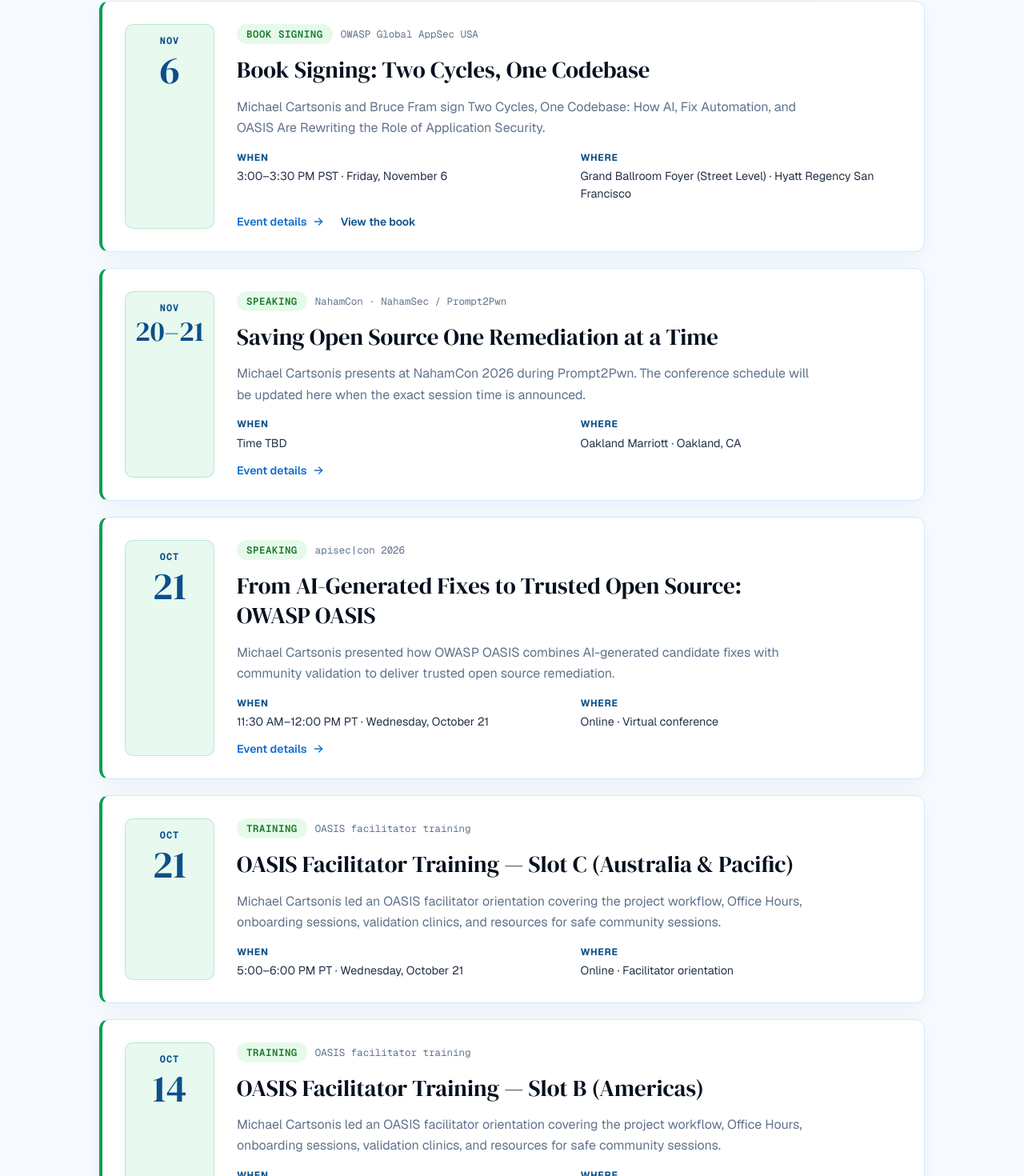
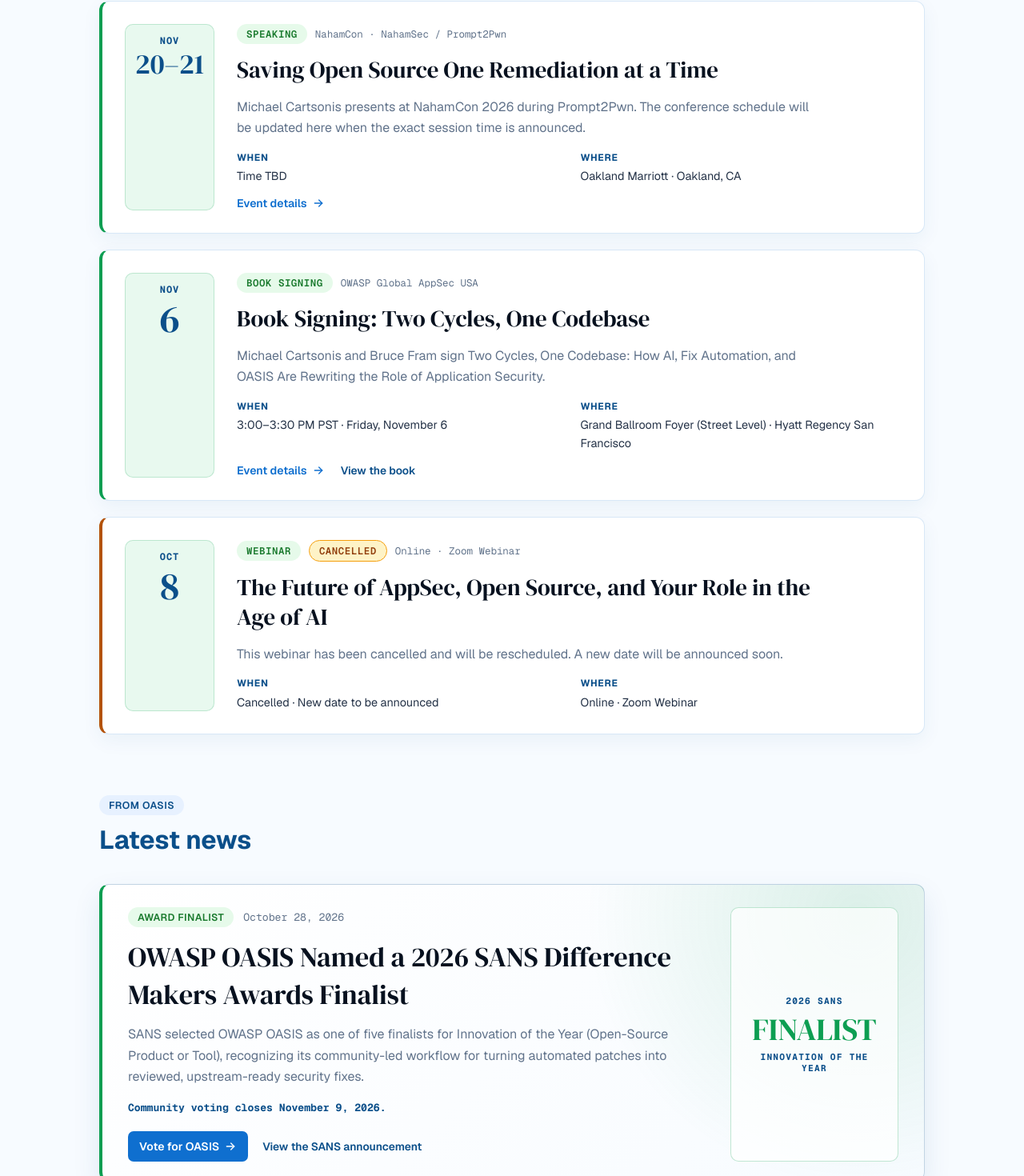
Before and after one commit to owasp-oasis/owasp-oasis-app, a React (Vite) app: page /news in a window 1280 px wide. Shown: the part 1383-2853 px from the top of the page at 80% size. Built offline with nearby package versions, Linux system fonts and the light colour scheme; no server answers.

Commit message:
Trim News event cards per review
Remove the 2025 OWASP BOF, facilitator training sessions, and APISecCon card from the News event list. Keep the shared calendar embed intact and move the Oakland NahamCon / Prompt2Pwn talk to the first position above the book signing.

```diff
--- a/src/pages/News.tsx
+++ b/src/pages/News.tsx
@@ -60,6 +60,19 @@
 
 const upcomingEvents: Event[] = [
   {
+    date: '2026-11-20',
+    day: '20–21',
+    month: 'NOV',
+    dateLabel: 'November 20–21, 2026',
+    venue: 'NahamCon · NahamSec / Prompt2Pwn',
+    kind: 'Speaking',
+    title: 'Saving Open Source One Remediation at a Time',
+    time: 'Time TBD',
+    location: 'Oakland Marriott · Oakland, CA',
+    details: 'Michael Cartsonis presents at NahamCon 2026 during Prompt2Pwn. The conference schedule will be updated here when the exact session time is announced.',
+    href: 'https://labs.zenity.io/prompt2pwn',
+  },
+  {
     date: '2026-11-06',
     day: '6',
     month: 'NOV',
@@ -75,68 +88,6 @@
     secondaryLabel: 'View the book',
   },
   {
-    date: '2026-11-20',
-    day: '20–21',
-    month: 'NOV',
-    dateLabel: 'November 20–21, 2026',
-    venue: 'NahamCon · NahamSec / Prompt2Pwn',
-    kind: 'Speaking',
-    title: 'Saving Open Source One Remediation at a Time',
-    time: 'Time TBD',
-    location: 'Oakland Marriott · Oakland, CA',
-    details: 'Michael Cartsonis presents at NahamCon 2026 during Prompt2Pwn. The conference schedule will be updated here when the exact session time is announced.',
-    href: 'https://labs.zenity.io/prompt2pwn',
-  },
-  {
-    date: '2026-10-21',
-    day: '21',
-    month: 'OCT',
-    dateLabel: 'October 21, 2026',
-    venue: 'apisec|con 2026',
-    kind: 'Speaking',
-    title: 'From AI-Generated Fixes to Trusted Open Source: OWASP OASIS',
-    time: '11:30 AM–12:00 PM PT · Wednesday, October 21',
-    location: 'Online · Virtual conference',
-    details: 'Michael Cartsonis presented how OWASP OASIS combines AI-generated candidate fixes with community validation to deliver trusted open source remediation.',
-    href: 'https://conf.apisecuniversity.com',
-  },
-  {
-    date: '2026-10-21',
-    day: '21',
-    month: 'OCT',
-    dateLabel: 'October 21, 2026',
-    venue: 'OASIS facilitator training',
-    kind: 'Training',
-    title: 'OASIS Facilitator Training — Slot C (Australia & Pacific)',
-    time: '5:00–6:00 PM PT · Wednesday, October 21',
-    location: 'Online · Facilitator orientation',
-    details: 'Michael Cartsonis led an OASIS facilitator orientation covering the project workflow, Office Hours, onboarding sessions, validation clinics, and resources for safe community sessions.',
-  },
-  {
-    date: '2026-10-14',
-    day: '14',
-    month: 'OCT',
-    dateLabel: 'October 14, 2026',
-    venue: 'OASIS facilitator training',
-    kind: 'Training',
-    title: 'OASIS Facilitator Training — Slot B (Americas)',
-    time: '3:30–4:30 PM PT · Wednesday, October 14',
-    location: 'Online · Facilitator orientation',
-    details: 'Michael Cartsonis led an OASIS facilitator orientation covering the project workflow, Office Hours, onboarding sessions, validation clinics, and resources for safe community sessions.',
-  },
-  {
-    date: '2026-10-14',
-    day: '14',
-    month: 'OCT',
-    dateLabel: 'October 14, 2026',
-    venue: 'OASIS facilitator training',
-    kind: 'Training',
-    title: 'OASIS Facilitator Training — Slot A (Europe, Africa & Asia)',
-    time: '8:00–9:00 AM PT · Wednesday, October 14',
-    location: 'Online · Facilitator orientation',
-    details: 'Michael Cartsonis led an OASIS facilitator orientation covering the project workflow, Office Hours, onboarding sessions, validation clinics, and resources for safe community sessions.',
-  },
-  {
     date: '2026-10-08',
     day: '8',
     month: 'OCT',
@@ -148,19 +99,6 @@
     time: 'Cancelled · New date to be announced',
     location: 'Online · Zoom Webinar',
     details: 'This webinar has been cancelled and will be rescheduled. A new date will be announced soon.',
-  },
-  {
-    date: '2025-11-06',
-    day: '6–7',
-    month: 'NOV',
-    dateLabel: 'November 6–7, 2025',
-    venue: 'OWASP Global AppSec USA 2025',
-    kind: 'Community gathering',
-    title: 'OASIS at OWASP Global AppSec USA 2025 — Informal Lunch BOF',
-    time: 'During lunch on both conference days',
-    location: 'Liberty Ballroom lunch area · Marriott Marquis Washington, DC',
-    details: 'OASIS had no scheduled presentations at the conference. The community met informally at lunch each day for a Birds of a Feather gathering, with no formal agenda or separate registration.',
-    href: 'https://owasp.glueup.com/event/owasp-2025-global-appsec-usa-washington-dc-131624/',
   },
 ]
 
```
